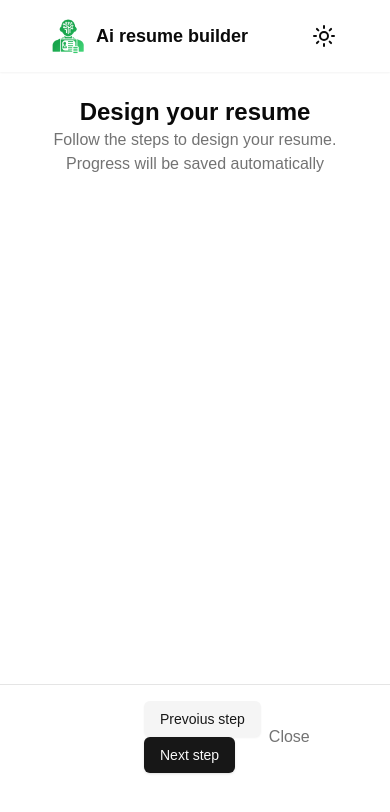
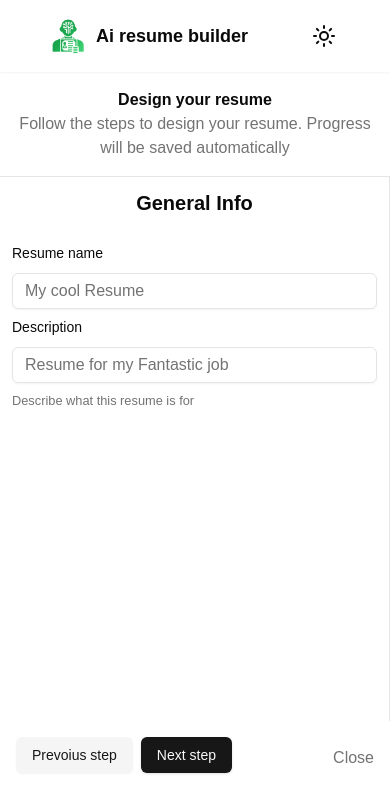
Before and after one commit to geniusmehraan/Ai-resume-builder-next.js-, a Next.js app: page /editor in a window 390 px wide. Shown: the top 812 px of the page. Built offline with nearby package versions, Linux system fonts and the light colour scheme.

Commit message:
tried the easer way of handling form means react hook form

```diff
--- a/src/app/(main)/editor/ResumeEditor.jsx
+++ b/src/app/(main)/editor/ResumeEditor.jsx
@@ -1,6 +1,7 @@
 "use client"
 import { Button } from "@/components/ui/button";
 import Link from "next/link";
+import GeneralInform from "./forms/GeneralInform";
 
 
 
@@ -8,9 +9,9 @@ const ResumeEditor = () => {
   return (
     <div className="flex grow flex-col h-full">
 
-<header className="p-2 ">
+<header className=" space-y-1.5 border-b text-center">
         <div className="flex flex-col text-center justify-center p-4">
-          <h1 className="text-2xl font-bold">Design your resume</h1>
+          <h1 className="lg:text-2xl xl:text-2xl md:text-xl font-bold">Design your resume</h1>
           <span className="text-muted-foreground">
             Follow the steps to design your resume. Progress will be saved
             automatically
@@ -18,15 +19,21 @@ const ResumeEditor = () => {
         </div>
       </header>
 
-      <main className="flex h-full w-full">
-        <div className="flex h-full w-full "></div>
+      <main className="relative grow">
+        <div className="absolute top-0 bottom-0 flex w-full ">
+          <div className="p-3 w-full md:w-1/2">
+          <GeneralInform></GeneralInform>
+          </div>
+          <div className="grow border-r"></div>
+          <div className="hidden w-1/2 md:flex">left</div>
+        </div>
       </main>
 
 
 
-      <footer className="w-full border-t p-4">
-        <div className="flex justify-between items-center px-32 gap-2 w-full">
-          <div>
+      <footer className="w-full p-4">
+        <div className="flex  justify-between md:px-4 sm:px-2 lg:px-32 xl:px-38 space-y-1.5 items-center   w-full">
+          <div className="flex gap-2">
             <Button variant={"secondary"}>Prevoius step</Button>
             <Button>Next step</Button>
           </div>
--- /dev/null
+++ b/src/app/(main)/editor/forms/GeneralInform.tsx
@@ -0,0 +1,63 @@
+import { generalInfoSchema, GeneralInfoValue } from "@/lib/validation";
+import { useForm } from "react-hook-form";
+import { zodResolver } from "@hookform/resolvers/zod";
+import {
+  Form,
+  FormControl,
+  FormDescription,
+  FormField,
+  FormItem,
+  FormLabel,
+} from "@/components/ui/form";
+import { Input } from "@/components/ui/input";
+
+const GeneralInform = () => {
+  const form = useForm<GeneralInfoValue>({
+    resolver: zodResolver(generalInfoSchema),
+    defaultValues: {
+      title: "",
+      description: "",
+    },
+  });
+  return (
+    <div className="max-w-xl mx-auto space-y-6">
+      <div className="space-y-1.5 text-center">
+        <h2 className="text-xl font-semibold">General Info</h2>
+      </div>
+      <Form {...form}>
+        <form className="space-y-1.5">
+          <FormField
+            control={form.control}
+            name="title"
+            render={(field) => (
+              <FormItem>
+                <FormLabel>Resume name</FormLabel>
+                <FormControl>
+                  <Input {...field} placeholder="My cool Resume" />
+                </FormControl>
+              </FormItem>
+            )}
+          ></FormField>
+
+          <FormField
+            control={form.control}
+            name="description"
+            render={(field) => (
+              <FormItem>
+                <FormLabel>Description</FormLabel>
+                <FormControl>
+                  <Input {...field} placeholder="Resume for my Fantastic job" />
+                </FormControl>
+                <FormDescription>
+                  Describe what this resume is for
+                </FormDescription>
+              </FormItem>
+            )}
+          ></FormField>
+        </form>
+      </Form>
+    </div>
+  );
+};
+
+export default GeneralInform;
--- /dev/null
+++ b/src/lib/validation.ts
@@ -0,0 +1,33 @@
+import { z } from "zod";
+
+export const optionalString = z.string().trim().optional().or(z.literal(""));
+
+export const generalInfoSchema = z.object({
+  title: optionalString,
+  description: optionalString,
+});
+
+export type GeneralInfoValue = z.infer<typeof generalInfoSchema>;
+
+export const personalSchema = z.object({
+  photo: z
+    .custom<File | undefined>()
+    .refine(
+      (file) =>
+        !file || (file instanceof File && file.type.startsWith("image/")),
+      "must be in image file"
+    )
+    .refine(
+      (file) => !file || file.size <= 1024 * 1024 * 4,
+      "file muust be less than 4MB"
+    ),
+  firstName: optionalString,
+  lastName: optionalString,
+  jobTitle: optionalString,
+  city: optionalString,
+  country: optionalString,
+  phone: optionalString,
+  email: optionalString,
+});
+
+export type PersonalSchema = z.infer<typeof personalSchema>
```
